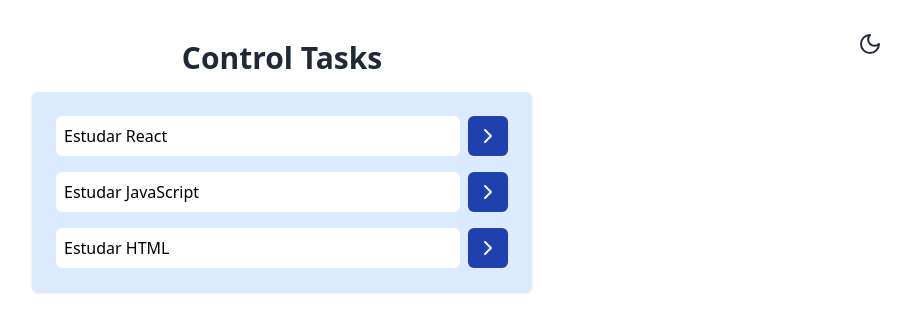
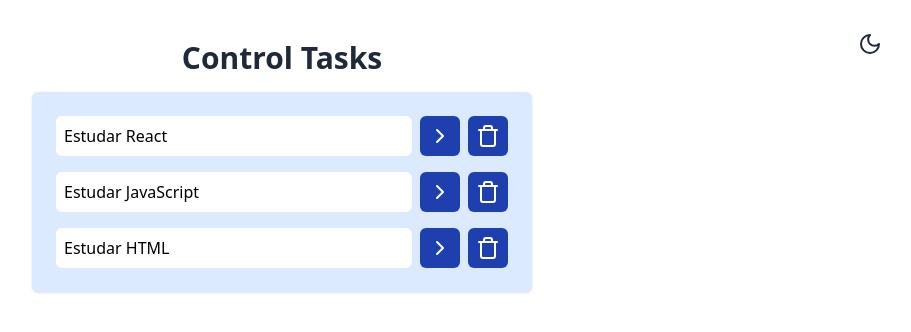
Before and after one commit to GiovanniDonati/learningReact, a React (Vite) app: page / in a window 1280 px wide. Shown: the top 332 px of the page, without its empty margins (358-1269 px from the left). Built offline with nearby package versions, Linux system fonts and the light colour scheme.

Commit message:
adicionando compkte

```diff
--- a/src/App.jsx
+++ b/src/App.jsx
@@ -28,11 +28,11 @@ function App() {
   function onTaskClick(taskId){
     const newTask = tasks.map(task => {
       if(task.id === taskId){
-        return {...task, isCompleted: !task.isCompleted}
+        return {... task, isCompleted: !task.isCompleted}
       }
       return task
     });
-    setTasks(newTask)
+    setTasks(newTask);
   }
 
   return (
--- a/src/components/Tasks.jsx
+++ b/src/components/Tasks.jsx
@@ -1,4 +1,4 @@
-import { ChevronRightIcon } from "lucide-react";
+import { ChevronRightIcon, TrashIcon } from "lucide-react";
 
 function Tasks(props){
     return (
@@ -7,11 +7,15 @@ function Tasks(props){
         <li key={task.id} className="flex gap-2">
             <button
                 onClick={() => props.onTaskClick(task.id)}
-                className="bg-white w-full text-left text-base font-medium text-black-500 p-2 rounded-md hover:bg-gray-100">
+                className={`bg-white w-full text-left text-base font-medium text-black-500 p-2 rounded-md hover:bg-gray-100
+                            ${task.isCompleted && 'line-through text-gray-500'}`}>
                     {task.title}
             </button>
             <button className="bg-blue-800 text-white p-2 rounded-md text-base font-medium w-10 hover:bg-blue-500">
                 <ChevronRightIcon/>
+            </button>
+            <button className="bg-blue-800 text-white p-2 rounded-md text-base font-medium w-10 hover:bg-blue-500">
+                <TrashIcon/>
             </button>
         </li>
     ))}
```
